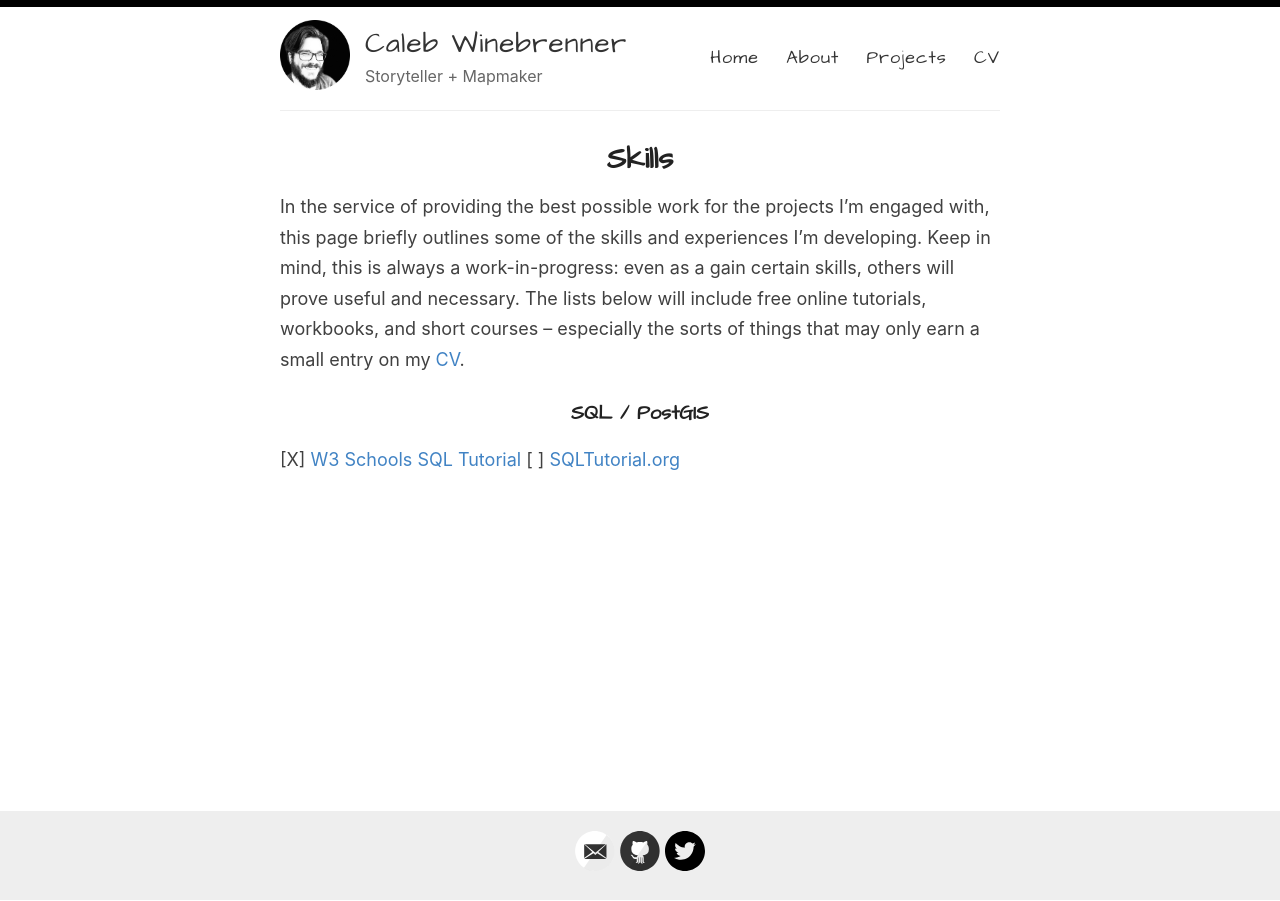
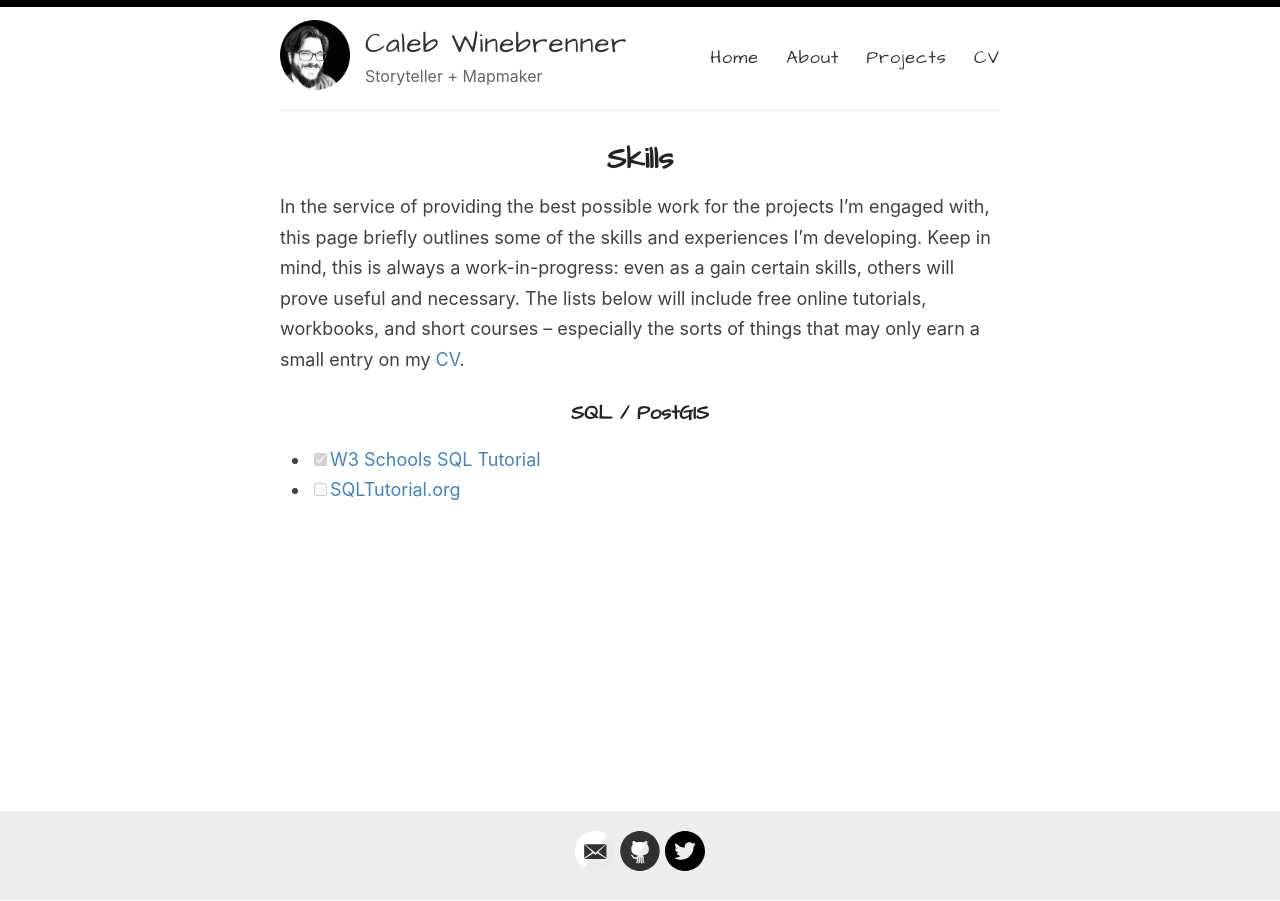
Before and after one commit to mappist/mappist.github.io, a Jekyll site: the page built from _pages/skills.md, in a window 1280 px wide. Built offline with Jekyll 4.4.1, drawn with Linux system fonts in a browser that asks for light colours.

```diff
--- a/_pages/skills.md
+++ b/_pages/skills.md
@@ -8,5 +8,5 @@ In the service of providing the best possible work for the projects I'm engaged
 
 ### SQL / PostGIS
 
-[X] [W3 Schools SQL Tutorial](https://www.w3schools.com/sql/)
-[ ] [SQLTutorial.org](https://www.sqltutorial.org)
+- [X] [W3 Schools SQL Tutorial](https://www.w3schools.com/sql/)
+- [ ] [SQLTutorial.org](https://www.sqltutorial.org)
```
